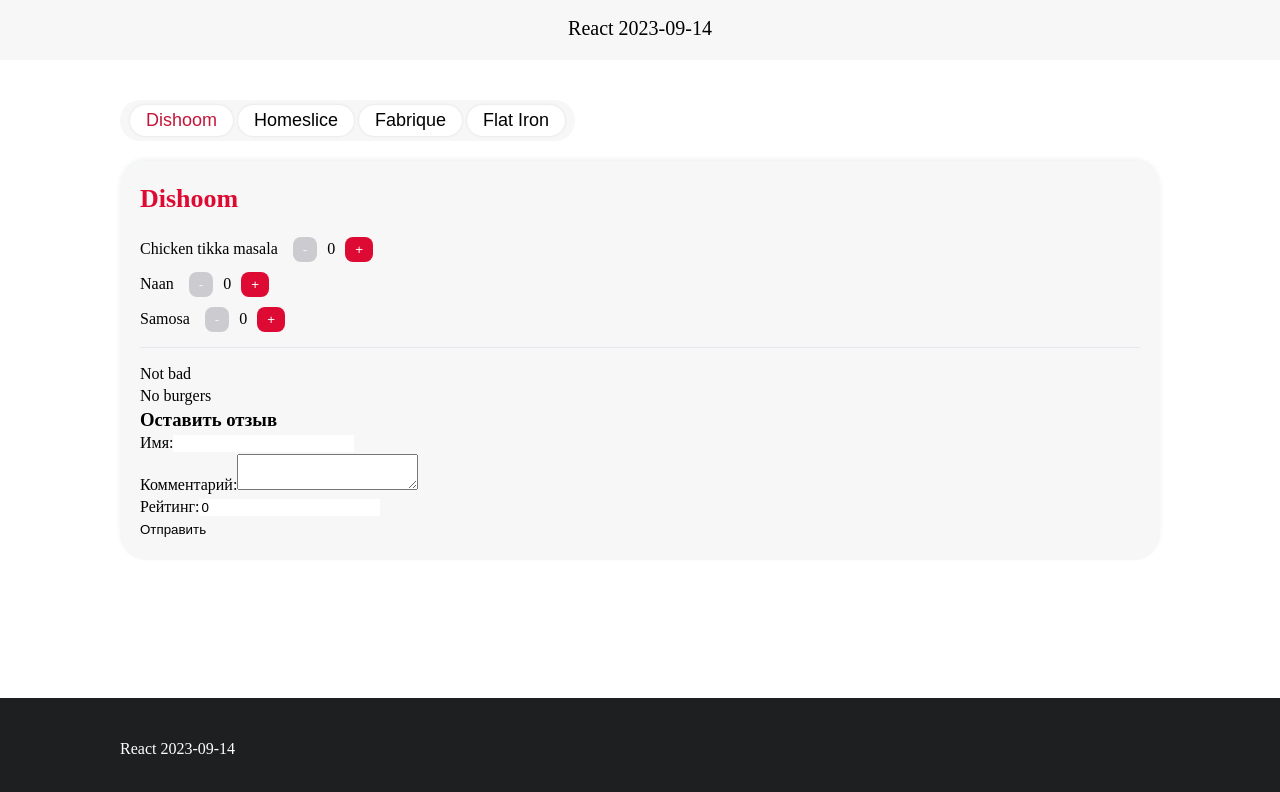
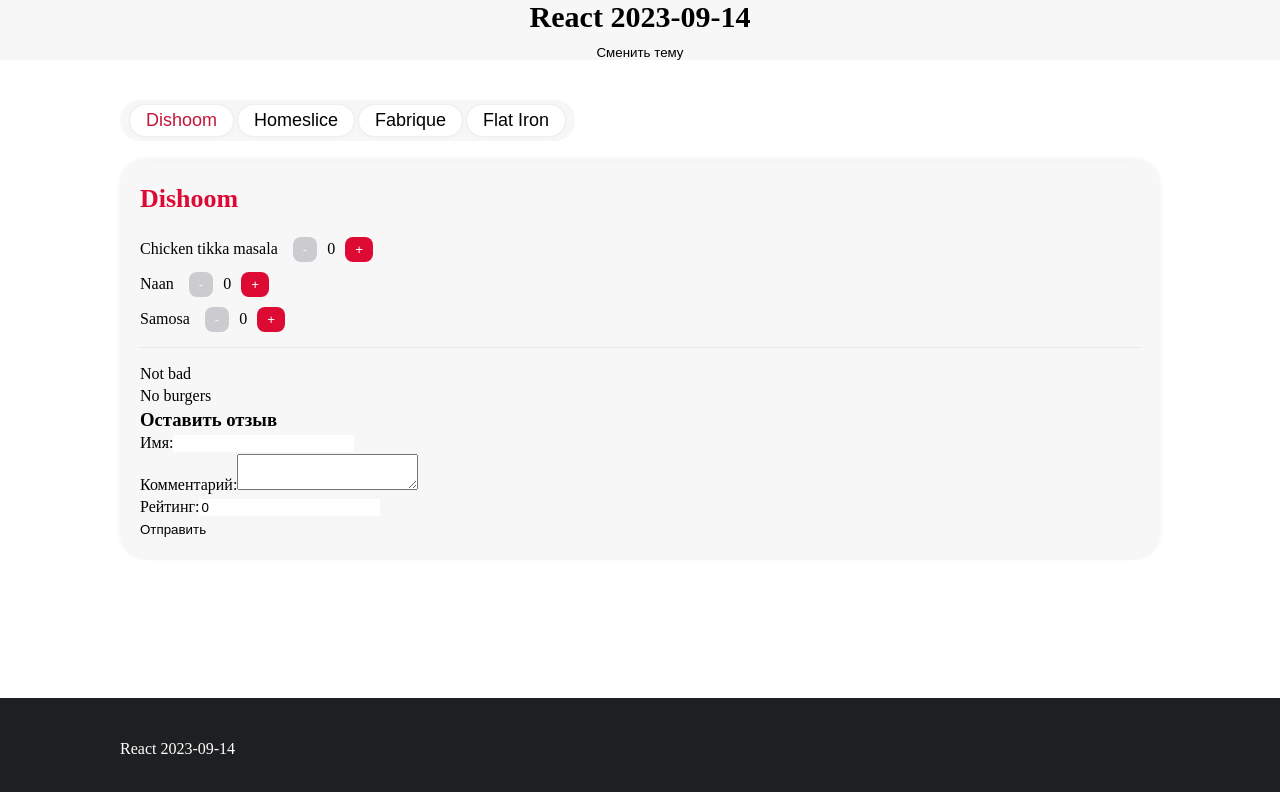
Before and after one commit to 3orger/react-20230914, a React (Vite) app: page / in a window 1280 px wide. Shown: the top 792 px of the page. Built offline with nearby package versions, Linux system fonts and the light colour scheme.

Commit message:
useContext

```diff
--- a/src/components/Amount/component.jsx
+++ b/src/components/Amount/component.jsx
@@ -1,13 +1,19 @@
-import { useState } from 'react'
+import { useContext, useState } from 'react'
 import styles from './styles.module.scss'
 import classNames from 'classnames'
+import { SwitchThemeContext } from 'contexts/SwitchThemeContext'
 
 export const Amount = ({ className }) => {
   const [amount, setAmount] = useState(0)
+  const { theme, setTheme } = useContext(SwitchThemeContext)
 
   return (
     <div className={classNames(styles.root, className)}>
-      <button className={styles.btn} onClick={() => setAmount(amount - 1)} disabled={amount === 0}>
+      <button
+        className={classNames(styles.btn, theme)}
+        onClick={() => setAmount(amount - 1)}
+        disabled={amount === 0}
+      >
         -
       </button>
       <span className={styles.count}>{amount}</span>
--- a/src/components/Header/component.jsx
+++ b/src/components/Header/component.jsx
@@ -1,8 +1,13 @@
 import classNames from 'classnames'
 import styles from './styles.module.scss'
 
-export const Header = ({ heading, className }) => (
-  <header className={classNames(styles.root, className)}>
-    <div className="container">{heading}</div>
-  </header>
-)
+export const Header = ({ heading, className }) => {
+  return (
+    <header className={classNames(styles.root, className)}>
+      <div className="container">
+        <h2>{heading}</h2>
+        <button className={styles.switchTheme}>Сменить тему</button>
+      </div>
+    </header>
+  )
+}
--- a/src/components/Header/styles.module.scss
+++ b/src/components/Header/styles.module.scss
@@ -1,4 +1,7 @@
 .root {
+  display: flex;
+  justify-content: space-between;
+  align-items: center;
   width: 100%;
   height: 60px;
   padding: 15px 0;
--- /dev/null
+++ b/src/contexts/SwitchThemeContext.jsx
@@ -0,0 +1,13 @@
+import { createContext, useState } from 'react'
+
+export const SwitchThemeContext = createContext()
+
+export const ThemeSwitchProvider = ({ children }) => {
+  const [theme, setTheme] = useState()
+
+  return (
+    <SwitchThemeContext.Provider value={{ theme, setTheme }}>
+      {children}
+    </SwitchThemeContext.Provider>
+  )
+}
--- a/src/pages/Home/component.jsx
+++ b/src/pages/Home/component.jsx
@@ -5,6 +5,7 @@
 import { Restaurant } from 'components/Restaurant/component'
 import { Header } from 'components/Header/component'
 import { Footer } from 'components/Footer/component'
+import { ThemeSwitchProvider } from 'contexts/SwitchThemeContext'
 
 import styles from 'pages/Home/styles.module.scss'
 
@@ -17,6 +18,7 @@
 
   return (
     <>
+      <ThemeSwitchProvider value="dark-theme">
         <Header className={styles.header} heading="React 2023-09-14" />
         <main>
           <div className="container">
@@ -30,6 +32,7 @@
           </div>
         </main>
         <Footer className={styles.footer} heading="React 2023-09-14" />
+      </ThemeSwitchProvider>
     </>
   )
 }
--- a/vite.config.js
+++ b/vite.config.js
@@ -10,6 +10,7 @@
       data: '/src/data',
       pages: '/src/pages',
       styles: '/src/styles',
+      contexts: '/src/contexts',
     },
   },
 })
```
Lines whose indentation alone changed are shown as unchanged.
